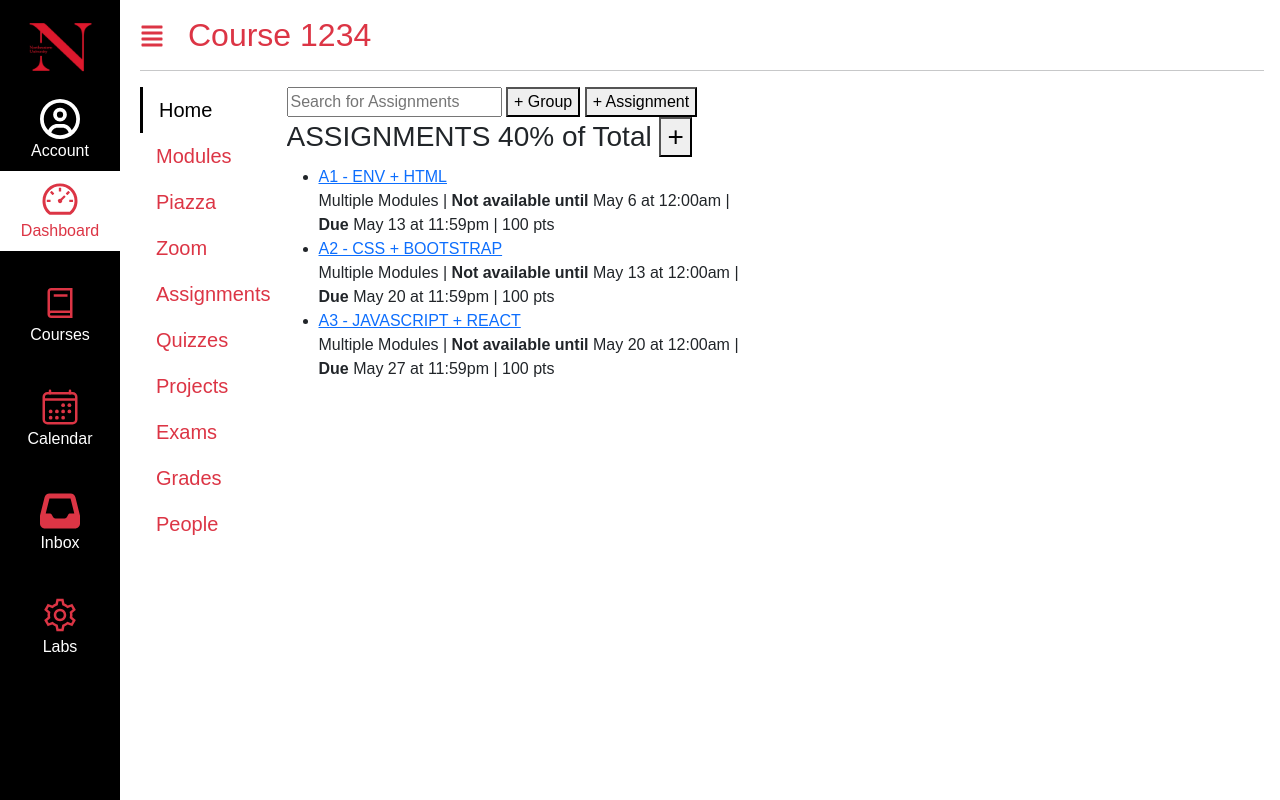
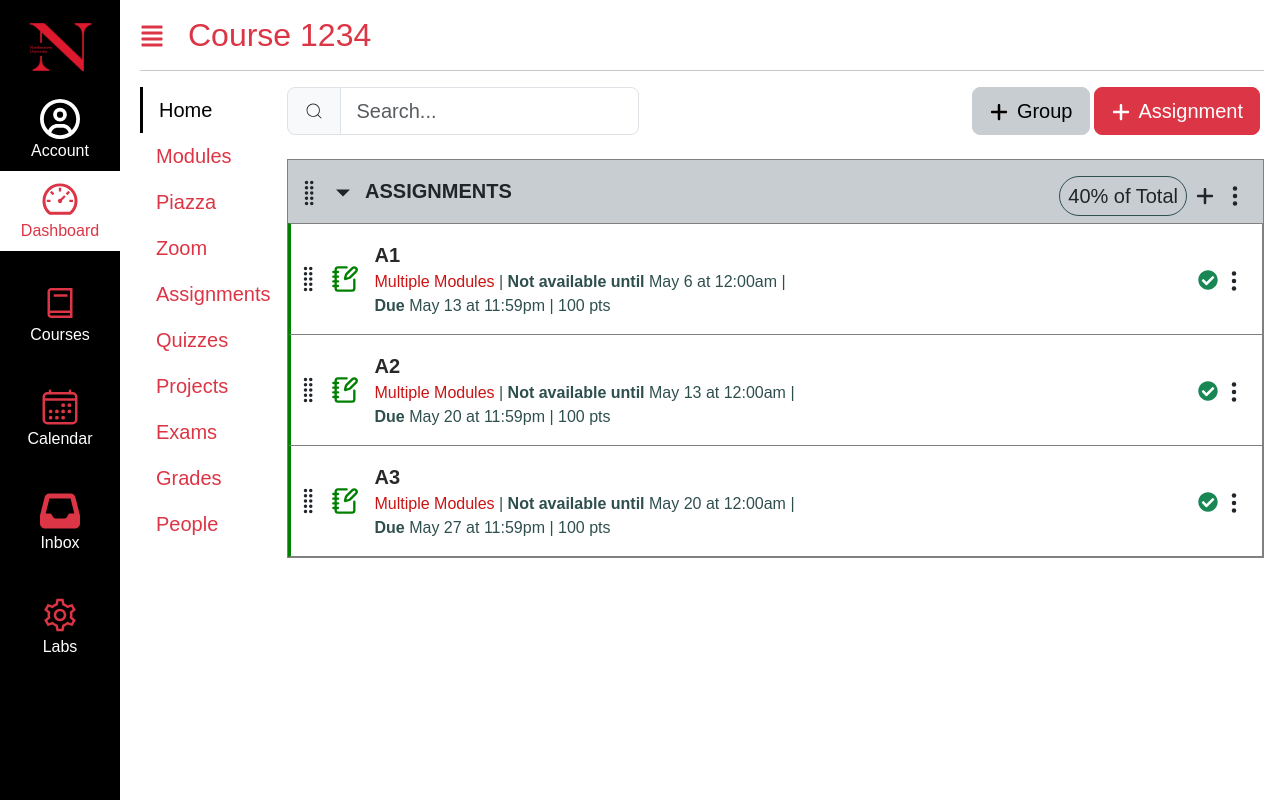
Before and after one commit to wong-anni/kambaz-next-js, a Next.js app: page /courses/1234/assignments in a window 1280 px wide. Built offline with nearby package versions, Linux system fonts and the light colour scheme.

Commit message:
implemented people's and assignment screens

```diff
--- /dev/null
+++ b/app/(kambaz)/courses/[cid]/assignments/AssignmentControls.tsx
@@ -0,0 +1,30 @@
+"use client";
+import { Button } from "react-bootstrap";
+import { FaPlus } from "react-icons/fa6";
+import Form from "react-bootstrap/Form";
+import FormControl from "react-bootstrap/FormControl";
+import { CiSearch } from "react-icons/ci";
+import InputGroup from "react-bootstrap/InputGroup";
+
+
+export default function AssignmentControls() {
+  return (
+    <div id="wd-modules-controls" className="text-nowrap">
+      <Button variant="danger" size="lg" className="me-1 float-end" id="wd-add-assignment">
+        <FaPlus className="position-relative me-2" style={{ bottom: "1px" }} />
+        Assignment
+      </Button>
+
+      <Button variant="secondary" size="lg" className="me-1 float-end" id="wd-add-assignment-group">
+        <FaPlus className="position-relative me-2" style={{ bottom: "1px" }} />
+        Group
+      </Button>
+
+      <Form className="float-start me-1">
+        <InputGroup size="lg">
+          <InputGroup.Text> <CiSearch /> </InputGroup.Text>
+          <FormControl id="wd-search-assignment" type="text"placeholder="Search..."/>
+        </InputGroup>
+      </Form>
+    </div>
+);}
--- /dev/null
+++ b/app/(kambaz)/courses/[cid]/assignments/AssignmentItemControlButtons.tsx
@@ -0,0 +1,8 @@
+import { IoEllipsisVertical } from "react-icons/io5";
+import GreenCheckmark from "./GreenCheckmark";
+export default function AssignmentItemControlButtons() {
+  return (
+    <div className="float-end">
+      <GreenCheckmark />
+      <IoEllipsisVertical className="fs-4" />
+    </div> );}
--- /dev/null
+++ b/app/(kambaz)/courses/[cid]/assignments/GradePercentage.tsx
@@ -0,0 +1,9 @@
+"use client";
+export default function GradePercentage() {
+  return (
+    <div >
+        <div className="wd-assignment-grade-percentage me-2">
+            40% of Total
+        </div>
+    </div>
+);}
--- /dev/null
+++ b/app/(kambaz)/courses/[cid]/assignments/GreenCheckmark.tsx
@@ -0,0 +1,7 @@
+import { FaCheckCircle, FaCircle } from "react-icons/fa";
+export default function GreenCheckmark() {
+    return (
+        <span className="me-1 position-relative">
+            <FaCheckCircle style={{ top: "2px" }} className="text-success me-1 position-absolute fs-5" />
+            <FaCircle className="text-white me-1 fs-6" />
+        </span>);}
--- a/app/(kambaz)/courses/[cid]/assignments/page.tsx
+++ b/app/(kambaz)/courses/[cid]/assignments/page.tsx
@@ -1,49 +1,91 @@
 import Link from "next/link";
+import ListGroup from "react-bootstrap/ListGroup";
+import ListGroupItem from "react-bootstrap/ListGroupItem";
+import AssignmentControls from "./AssignmentControls";
+import AssignmentItemControlButtons from "./AssignmentItemControlButtons";
+import { BsGripVertical } from "react-icons/bs";
+import { IoMdArrowDropdown } from "react-icons/io";
+import { LuNotebookPen } from "react-icons/lu";
+import GradePercentage from "./GradePercentage";
+import { BsPlus } from "react-icons/bs";
+import { IoEllipsisVertical } from "react-icons/io5";
+import { FaPlus } from "react-icons/fa6";
 
 export default function Assignments() {
     return (
-        <div id="wd-assignments">
-            <input placeholder="Search for Assignments"
-                   id="wd-search-assignment" /> <button id="wd-add-assignment-group">+ Group</button> <button id="wd-add-assignment">+ Assignment</button>
-            <h3 id="wd-assignments-title">
-                ASSIGNMENTS 40% of Total <button>+</button> </h3>
-            <ul id="wd-assignment-list">
+        <div>
+        <AssignmentControls /><br /><br /><br />
+        <ListGroup className="rounded-0" id="wd-assignments">
 
-                <li className="wd-assignment-list-item">
+            <ListGroupItem className="wd-assignment p-0 mb-5 fs-5 border-gray">
+
+            <div id="wd-assignments-title" className="p-3 ps-2 bg-secondary">
+                <BsGripVertical className="me-0 fs-3" /> <IoMdArrowDropdown className="me-2 fs-3" />
+                <strong>ASSIGNMENTS</strong>
+                <div className="d-flex align-items-center float-end">
+                    <GradePercentage />
+                    <FaPlus className="me-2" />
+                    <IoEllipsisVertical className="fs-4 me-0" />
+                </div>
+            </div>
+
+            <ListGroup id="wd-assignment-list" className="rounded-0">
+
+                <ListGroupItem className="wd-assignment-list-item p-3 ps-1 d-flex align-items-center"> <BsGripVertical className="me-2 fs-3" /> <LuNotebookPen className="me-3 fs-3" style={{ color:"green"}} />
+                    <div className="d-flex flex-column">
                         <Link href="/courses/1234/assignments/123"
                             className="wd-assignment-link" >
-                        A1 - ENV + HTML
+                            <strong>A1</strong>
                         </Link>
-                    <br></br>
-                    Multiple Modules | <strong>Not available until</strong> May 6 at 12:00am |
-                    <br></br>
+                        <span className="wd-assignment-subtitle">
+                            <span style={{color:"#ca1313"}}>Multiple Modules</span> | <strong>Not available until</strong> May 6 at 12:00am |
+                        </span>
+                        <span className="wd-assignment-subtitle">
                             <strong>Due </strong>May 13 at 11:59pm | 100 pts
-                </li>
+                        </span>
+                    </div>
+                    <div className="ms-auto d-flex align-items-center gap-2">
+                            <AssignmentItemControlButtons />
+                    </div>
+                </ListGroupItem>
 
-                <li className="wd-assignment-list-item">
+                <ListGroupItem className="wd-assignment-list-item p-3 ps-1 d-flex align-items-center"> <BsGripVertical className="me-2 fs-3" /> <LuNotebookPen className="me-3 fs-3" style={{ color:"green"}} />
+                    <div className="d-flex flex-column">
                     <Link href="/courses/1234/assignments/123"
                           className="wd-assignment-link" >
-                        A2 - CSS + BOOTSTRAP
+                        <strong>A2 </strong>
                     </Link>
-                    <br></br>
-                    Multiple Modules | <strong>Not available until</strong> May 13 at 12:00am |
-                    <br></br>
+                    <span className="wd-assignment-subtitle">
+                        <span style={{color:"#ca1313"}}>Multiple Modules</span> | <strong>Not available until</strong> May 13 at 12:00am |
+                    </span>
+                    <span className="wd-assignment-subtitle">
                         <strong>Due </strong>May 20 at 11:59pm | 100 pts
-                {/* Complete On Your Own */}
-                </li>
+                    </span>
+                    </div>
+                    <div className="ms-auto d-flex align-items-center gap-2">
+                        <AssignmentItemControlButtons />
+                    </div>
+                </ListGroupItem>
 
-                <li className="wd-assignment-list-item">
+                <ListGroupItem className="wd-assignment-list-item p-3 ps-1 d-flex align-items-center"> <BsGripVertical className="me-2 fs-3" /> <LuNotebookPen className="me-3 fs-3" style={{ color:"green"}} />
+                    <div className="d-flex flex-column">
                     <Link href="/courses/1234/assignments/123"
                           className="wd-assignment-link" >
-                        A3 - JAVASCRIPT + REACT
+                        <strong>A3 </strong>
                     </Link>
-                    <br></br>
-                    Multiple Modules | <strong>Not available until</strong> May 20 at 12:00am |
-                    <br></br>
+                    <span className="wd-assignment-subtitle">
+                        <span style={{color:"#ca1313"}}>Multiple Modules</span> | <strong>Not available until</strong> May 20 at 12:00am |
+                    </span>
+                    <span className="wd-assignment-subtitle">
                         <strong>Due </strong>May 27 at 11:59pm | 100 pts
-                {/* Complete On Your Own */}
-                </li>
-
-            </ul>
+                    </span>
+                    </div>
+                    <div className="ms-auto d-flex align-items-center gap-2">
+                        <AssignmentItemControlButtons />
+                    </div>
+                </ListGroupItem>
+            </ListGroup>
+            </ListGroupItem>
+        </ListGroup >
         </div>
 );}
--- a/app/(kambaz)/courses/[cid]/modules/ModulesControls.tsx
+++ b/app/(kambaz)/courses/[cid]/modules/ModulesControls.tsx
@@ -1,6 +1,7 @@
 import { Button, Dropdown, DropdownItem, DropdownMenu, DropdownToggle } from "react-bootstrap";
 import { FaPlus } from "react-icons/fa6";
 import GreenCheckmark from "./GreenCheckmark";
+import { MdNotInterested } from "react-icons/md";
 export default function ModulesControls() {
   return (
     <div id="wd-modules-controls" className="text-nowrap">
@@ -25,10 +26,10 @@ export default function ModulesControls() {
             <GreenCheckmark /> Publish modules only
           </DropdownItem>
           <DropdownItem id="wd-unpublish-all-modules-and-items">
-            <GreenCheckmark /> Unpublish all modules and items
+            <MdNotInterested /> Unpublish all modules and items
           </DropdownItem>
           <DropdownItem id="wd-unpublish-modules-only">
-            <GreenCheckmark /> Unpublish modules only
+            <MdNotInterested /> Unpublish modules only
           </DropdownItem>
         </DropdownMenu>
       </Dropdown>
--- a/app/(kambaz)/styles.css
+++ b/app/(kambaz)/styles.css
@@ -33,3 +33,24 @@ body * {
 .wd-lesson {
   border-left: 3px solid green !important;
 }
+
+
+
+.wd-assignment-list-item {
+    border-left: 3px solid green !important;
+}
+.wd-assignment-link {
+    /* make black, unhighlighted text */
+    color:rgba(0, 0, 0, 0.841);
+    text-decoration: none;
+}
+.wd-assignment-subtitle {
+    font-size: medium;
+    color:darkslategray;
+}
+
+.wd-assignment-grade-percentage {
+    border: 1px solid darkslategray;
+    padding: 4px 8px;
+    border-radius: 25px;
+}
```
Also changed, not shown: app/(kambaz)/courses/[cid]/home/status.tsx (+0 -25 lines), app/(kambaz)/courses/[cid]/people/table/page.tsx (+72 -5 lines). Lines whose indentation alone changed are shown as unchanged.
